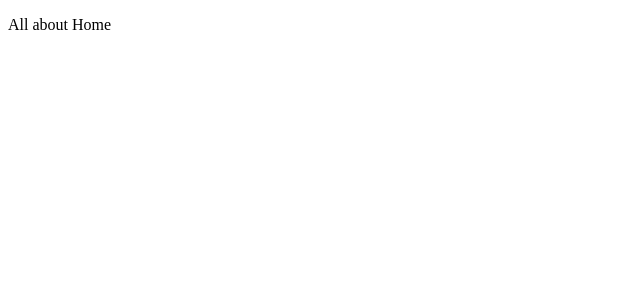
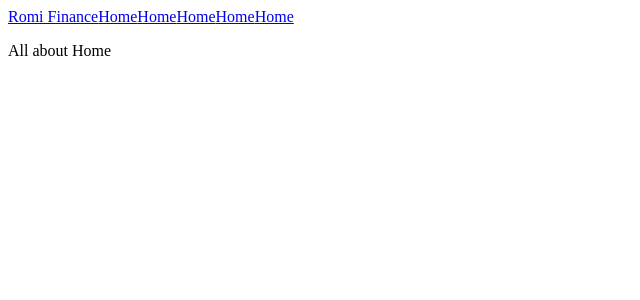
Before and after one commit to HimaloyAshis/romi-finance, a React (Vite) app: page / in a window 1280 px wide. Shown: the top 300 px of the page, without its empty margins (0-640 px from the left). Built offline with nearby package versions, Linux system fonts and the light colour scheme.

Commit message:
color setting

```diff
--- a/src/Layout/Main.jsx
+++ b/src/Layout/Main.jsx
@@ -1,10 +1,13 @@
 import React from 'react';
 import { Outlet } from 'react-router-dom';
+import Navbar from '../Shared/Navbar/Navbar';
 
 const Main = () => {
     return (
         <div>
+            <Navbar></Navbar>
             <Outlet></Outlet>
+
         </div>
     );
 };
```
